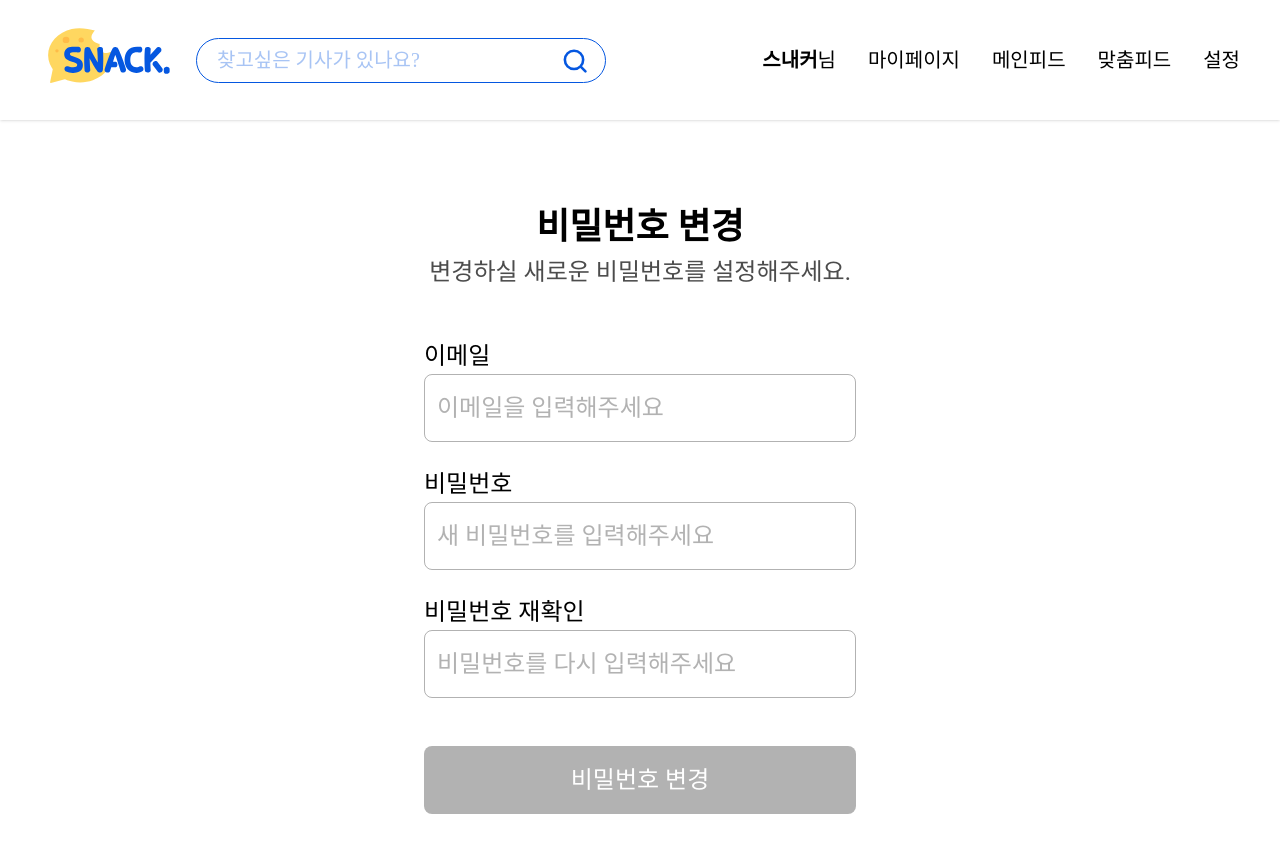
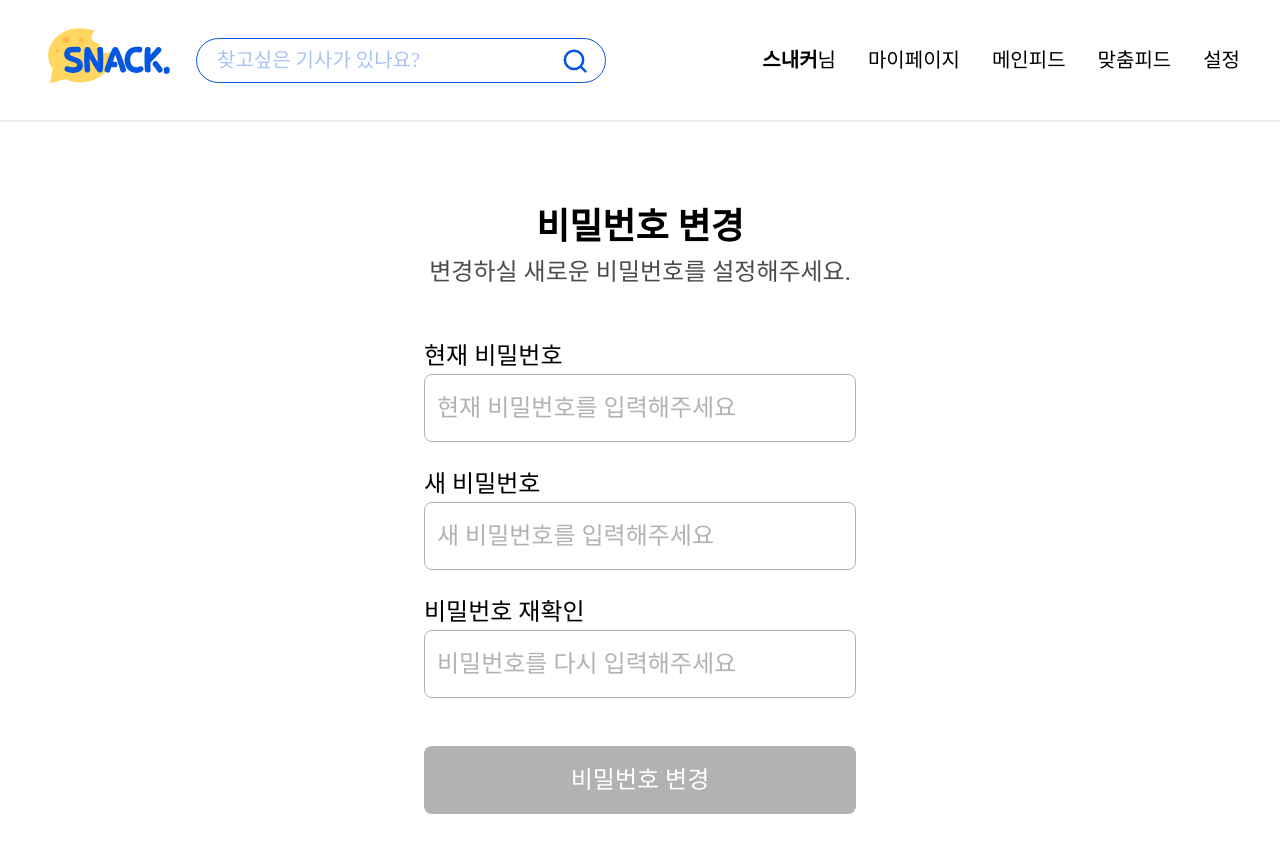
Before and after one commit to Umc8th-Snack/Front-end, a React (Vite) app: page /settings/password in a window 1280 px wide. Shown: the top 852 px of the page. Built offline with nearby package versions, Linux system fonts and the light colour scheme; no server answers; a web font is replaced by a local one.

Commit message:
feat:비밀번호 변경 페이지 구현 & 뮤테이션 처리

```diff
--- a/src/pages/settings/PasswordChangePage.tsx
+++ b/src/pages/settings/PasswordChangePage.tsx
@@ -1,40 +1,63 @@
-import { useState } from 'react';
+import { useMutation } from '@tanstack/react-query';
+import React, { useState } from 'react';
+
+import { changeMyPassword } from '@/pages/settings/apis/auth';
 
 const PasswordChangePage = () => {
-    const [email, setEmail] = useState('');
+    const [currentPassword, setCurrentPassword] = useState('');
     const [newPassword, setNewPassword] = useState('');
     const [confirmPassword, setConfirmPassword] = useState('');
 
     const isFormValid =
-        email.trim() !== '' &&
+        currentPassword.trim() !== '' &&
         newPassword.trim() !== '' &&
         confirmPassword.trim() !== '' &&
         newPassword === confirmPassword;
+
+    const { mutate, isPending } = useMutation({
+        mutationFn: changeMyPassword,
+        // onSuccess: (data) => {
+        //     // TODO: 토스트/알럿 등으로 메시지 노출
+        //     // ex) toast.success(data.message ?? '비밀번호가 변경되었습니다.');
+        //     // TODO: 필요하면 페이지 이동
+        // },
+        // onError: (err: any) => {
+        //     // TODO: 에러 처리 (백엔드 에러 메시지 매핑)
+        //     // ex) toast.error(err.response?.data?.message ?? '변경에 실패했습니다.');
+        // },
+    });
+
+    const onSubmit = (e: React.FormEvent) => {
+        e.preventDefault();
+        if (!isFormValid || isPending) return;
+        mutate({ currentPassword, newPassword, confirmPassword });
+    };
 
     return (
         <div className="mt-20 flex min-h-screen flex-col items-center">
             <h2 className="text-36px-semibold">비밀번호 변경</h2>
             <p className="text-24px-medium text-black-70">변경하실 새로운 비밀번호를 설정해주세요.</p>
-            <form className="mt-12 w-[432px] space-y-6">
-                {/* 이메일 입력 */}
+
+            <form onSubmit={onSubmit} className="mt-12 w-[432px] space-y-6">
+                {/* 현재 비밀번호 */}
                 <div>
-                    <label htmlFor="email" className="text-24px-medium">
-                        이메일
+                    <label htmlFor="current" className="text-24px-medium">
+                        현재 비밀번호
                     </label>
                     <input
-                        id="email"
-                        type="email"
-                        className="border-black-30 placeholder-black-30 text-24px-medium h-[68px] w-full rounded-[8px] border px-3 py-2 outline-none"
-                        placeholder="이메일을 입력해주세요"
-                        value={email}
-                        onChange={(e) => setEmail(e.target.value)}
+                        id="current"
+                        type="password"
+                        className="border-black-30 text-24px-medium placeholder-black-30 h-[68px] w-full rounded-[8px] border px-3 py-2 outline-none"
+                        placeholder="현재 비밀번호를 입력해주세요"
+                        value={currentPassword}
+                        onChange={(e) => setCurrentPassword(e.target.value)}
                     />
                 </div>
 
-                {/* 비밀번호 입력 */}
+                {/* 새 비밀번호 */}
                 <div>
                     <label htmlFor="password" className="text-24px-medium">
-                        비밀번호
+                        새 비밀번호
                     </label>
                     <input
                         id="password"
@@ -59,17 +82,22 @@ const PasswordChangePage = () => {
                         value={confirmPassword}
                         onChange={(e) => setConfirmPassword(e.target.value)}
                     />
+                    {confirmPassword && newPassword !== confirmPassword && (
+                        <p className="mt-2 text-sm text-red-500">비밀번호가 일치하지 않습니다.</p>
+                    )}
                 </div>
 
                 {/* 버튼 */}
                 <button
                     type="submit"
-                    disabled={!isFormValid}
+                    disabled={!isFormValid || isPending}
                     className={`text-24px-medium mt-6 h-[68px] w-full rounded-[8px] py-2 text-white transition-colors ${
-                        isFormValid ? 'hover:bg-main cursor-pointer bg-blue-500' : 'bg-black-30 cursor-not-allowed'
+                        isFormValid && !isPending
+                            ? 'hover:bg-main cursor-pointer bg-blue-500'
+                            : 'bg-black-30 cursor-not-allowed'
                     }`}
                 >
-                    비밀번호 변경
+                    {isPending ? '변경 중...' : '비밀번호 변경'}
                 </button>
             </form>
         </div>
```
